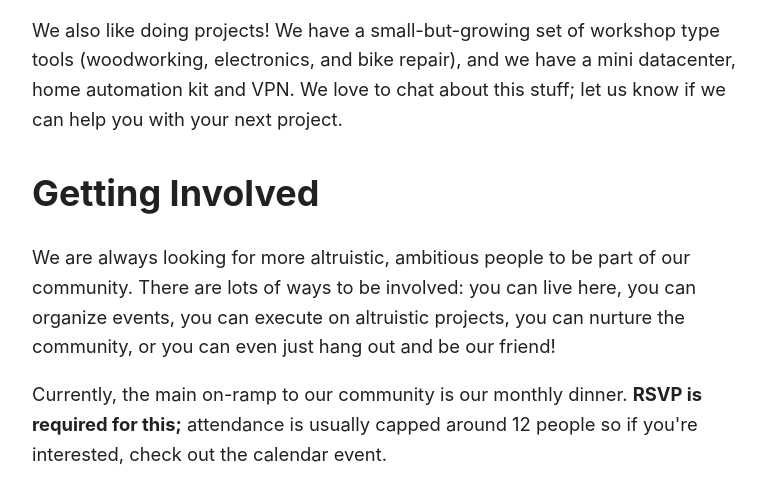
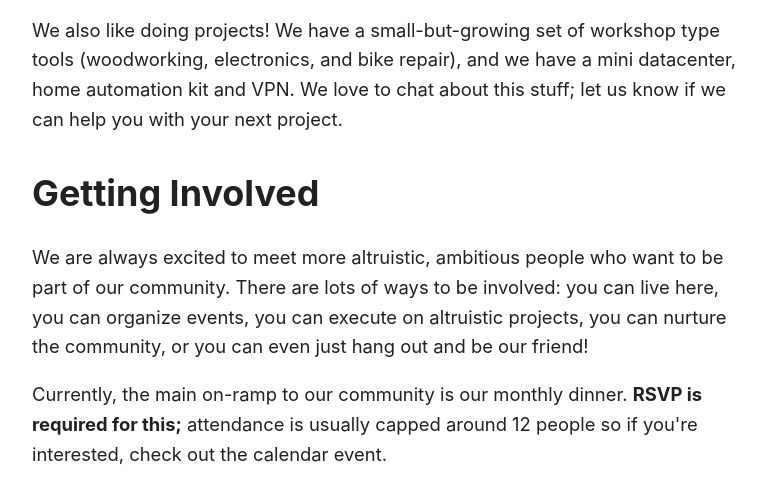
Before and after one commit to workshophousedc/workshophousedc.github.io, a plain HTML site: page index.html in a window 1280 px wide. Shown: the part 868-1371 px from the top of the page, without its empty margins (248-1014 px from the left). Drawn offline with Linux system fonts and the light colour scheme; grey boxes are pictures that could not be loaded.

Commit message:
update copy

```diff
--- a/index.html
+++ b/index.html
@@ -67,7 +67,7 @@
 
     <h2>Getting Involved</h2>
 
-    <p>We are always looking for more altruistic, ambitious people to be part of our community.
+    <p>We are always excited to meet more altruistic, ambitious people who want to be part of our community.
         There are lots of ways to be involved: you can live here, you can organize events, you can execute on altruistic projects,
         you can nurture the community, or you can even just hang out and be our friend!
     </p>
```
